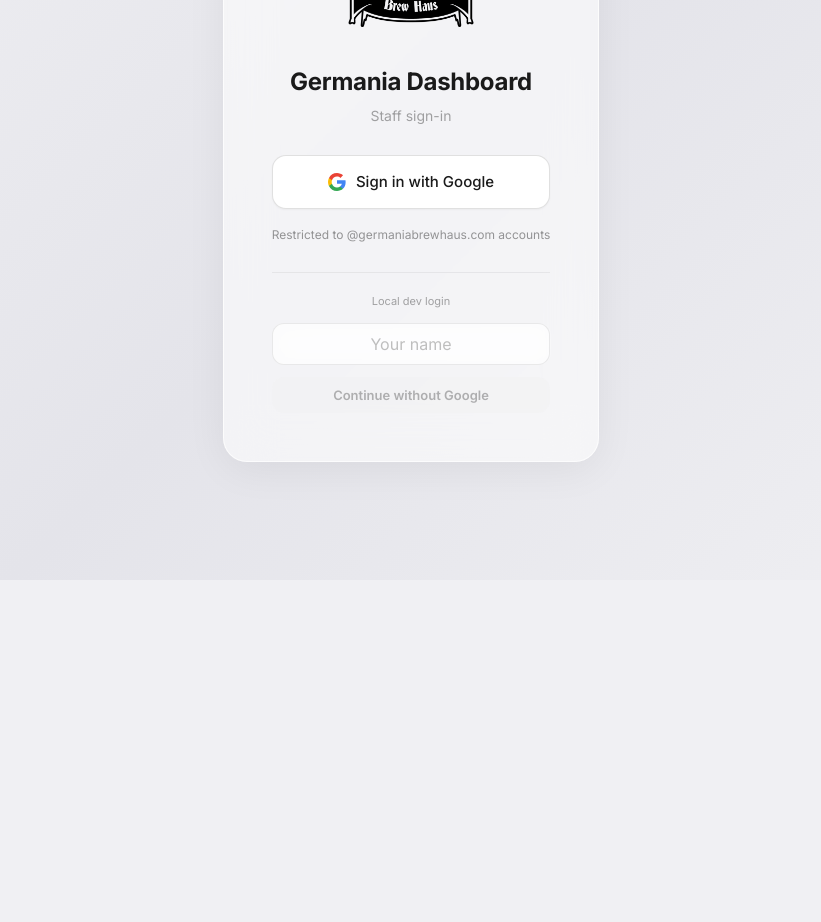
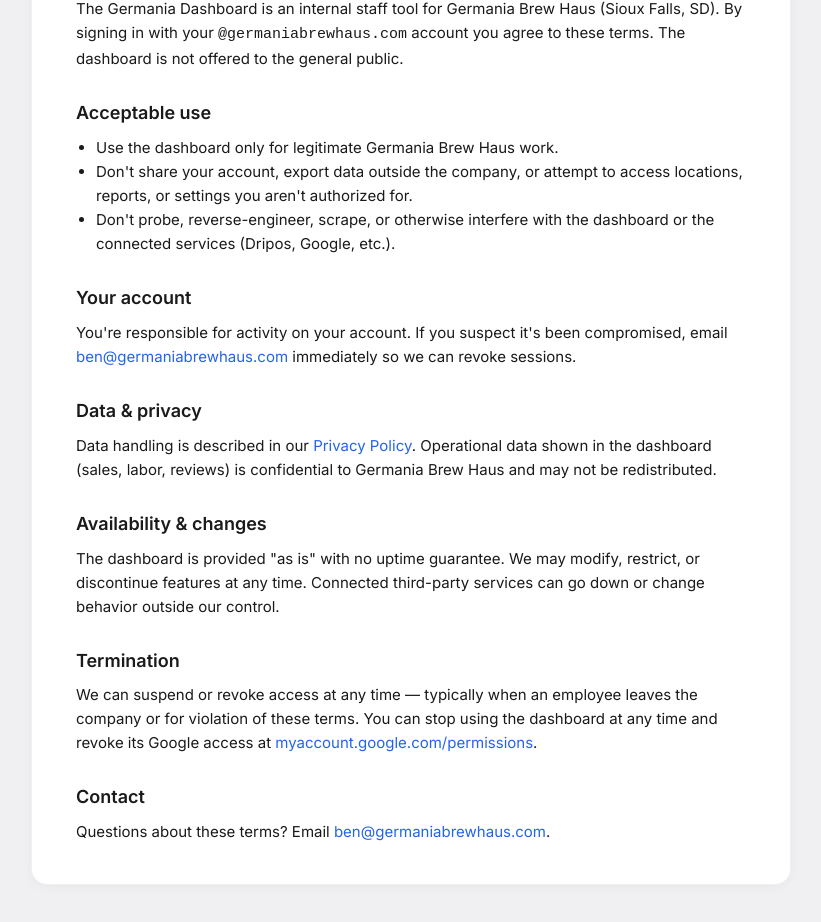
Before and after one commit to benjaminBrynildsen/germania-dashboard-live, a React (Vite) app: page /terms in a window 1280 px wide. Shown: the part 220-1142 px from the top of the page, without its empty margins (229-1050 px from the left). Before the commit the page ends 800 px from the top, so only its background shows below. Built offline with nearby package versions, Linux system fonts and the light colour scheme; no server answers.

Commit message:
Add Terms of Service page + link from login
Mirrors the existing Privacy page (public route, no auth required) so
the URL can be used on the Google OAuth consent screen. Login footer
now links to both Terms and Privacy.

Co-Authored-By: Claude Opus 4.7 (1M context) <noreply@anthropic.com>

```diff
--- a/src/App.tsx
+++ b/src/App.tsx
@@ -14,6 +14,7 @@ import WeatherClosure from './pages/WeatherClosure';
 import CogManager from './pages/CogManager';
 import WeeklySales from './pages/WeeklySales';
 import Privacy from './pages/Privacy';
+import Terms from './pages/Terms';
 
 export default function App() {
   const { user, loading, logout } = useAuth();
@@ -23,6 +24,9 @@ export default function App() {
   // reachable without a session).
   if (pathname === '/privacy') {
     return <Privacy />;
+  }
+  if (pathname === '/terms') {
+    return <Terms />;
   }
 
   if (loading) {
@@ -62,6 +66,7 @@ export default function App() {
         <Route path="/cog" element={<CogManager />} />
         <Route path="/weekly-sales" element={<WeeklySales />} />
         <Route path="/privacy" element={<Privacy />} />
+        <Route path="/terms" element={<Terms />} />
         <Route path="*" element={<Navigate to="/" />} />
       </Routes>
     </Layout>
--- a/src/pages/Login.tsx
+++ b/src/pages/Login.tsx
@@ -170,6 +170,22 @@ export default function Login() {
           Restricted to @germaniabrewhaus.com accounts
         </p>
 
+        <p
+          style={{
+            marginTop: 18,
+            fontSize: 12,
+            color: 'rgba(0,0,0,0.35)',
+          }}
+        >
+          <a href="/terms" style={{ color: 'inherit', textDecoration: 'underline' }}>
+            Terms of Service
+          </a>
+          {' · '}
+          <a href="/privacy" style={{ color: 'inherit', textDecoration: 'underline' }}>
+            Privacy Policy
+          </a>
+        </p>
+
         {(IS_GH_PAGES || IS_LOCALHOST) && (
           <div
             style={{
--- /dev/null
+++ b/src/pages/Terms.tsx
@@ -0,0 +1,119 @@
+export default function Terms() {
+  return (
+    <div
+      style={{
+        minHeight: '100vh',
+        background: '#f0f0f3',
+        padding: '40px 20px',
+      }}
+    >
+      <div
+        style={{
+          maxWidth: 760,
+          margin: '0 auto',
+          background: '#fff',
+          borderRadius: 16,
+          padding: '40px 44px',
+          boxShadow: '0 2px 12px rgba(0,0,0,0.04)',
+          border: '1px solid rgba(0,0,0,0.06)',
+          color: '#1a1a1a',
+          lineHeight: 1.6,
+          fontSize: 15,
+        }}
+      >
+        <h1 style={{ fontSize: 28, fontWeight: 700, marginBottom: 6 }}>Terms of Service</h1>
+        <p style={{ color: 'rgba(0,0,0,0.5)', fontSize: 13, marginBottom: 28 }}>
+          Germania Dashboard · Last updated May 11, 2026
+        </p>
+
+        <h2 style={{ fontSize: 18, fontWeight: 600, marginTop: 28, marginBottom: 8 }}>
+          Who this applies to
+        </h2>
+        <p>
+          The Germania Dashboard is an internal staff tool for Germania Brew Haus
+          (Sioux Falls, SD). By signing in with your{' '}
+          <code>@germaniabrewhaus.com</code> account you agree to these terms.
+          The dashboard is not offered to the general public.
+        </p>
+
+        <h2 style={{ fontSize: 18, fontWeight: 600, marginTop: 28, marginBottom: 8 }}>
+          Acceptable use
+        </h2>
+        <ul style={{ paddingLeft: 20 }}>
+          <li>Use the dashboard only for legitimate Germania Brew Haus work.</li>
+          <li>
+            Don't share your account, export data outside the company, or attempt
+            to access locations, reports, or settings you aren't authorized for.
+          </li>
+          <li>
+            Don't probe, reverse-engineer, scrape, or otherwise interfere with
+            the dashboard or the connected services (Dripos, Google, etc.).
+          </li>
+        </ul>
+
+        <h2 style={{ fontSize: 18, fontWeight: 600, marginTop: 28, marginBottom: 8 }}>
+          Your account
+        </h2>
+        <p>
+          You're responsible for activity on your account. If you suspect it's
+          been compromised, email{' '}
+          <a href="mailto:ben@germaniabrewhaus.com" style={{ color: '#2563eb' }}>
+            ben@germaniabrewhaus.com
+          </a>{' '}
+          immediately so we can revoke sessions.
+        </p>
+
+        <h2 style={{ fontSize: 18, fontWeight: 600, marginTop: 28, marginBottom: 8 }}>
+          Data &amp; privacy
+        </h2>
+        <p>
+          Data handling is described in our{' '}
+          <a href="/privacy" style={{ color: '#2563eb' }}>
+            Privacy Policy
+          </a>
+          . Operational data shown in the dashboard (sales, labor, reviews) is
+          confidential to Germania Brew Haus and may not be redistributed.
+        </p>
+
+        <h2 style={{ fontSize: 18, fontWeight: 600, marginTop: 28, marginBottom: 8 }}>
+          Availability &amp; changes
+        </h2>
+        <p>
+          The dashboard is provided "as is" with no uptime guarantee. We may
+          modify, restrict, or discontinue features at any time. Connected
+          third-party services can go down or change behavior outside our
+          control.
+        </p>
+
+        <h2 style={{ fontSize: 18, fontWeight: 600, marginTop: 28, marginBottom: 8 }}>
+          Termination
+        </h2>
+        <p>
+          We can suspend or revoke access at any time — typically when an
+          employee leaves the company or for violation of these terms. You can
+          stop using the dashboard at any time and revoke its Google access at{' '}
+          <a
+            href="https://myaccount.google.com/permissions"
+            target="_blank"
+            rel="noreferrer"
+            style={{ color: '#2563eb' }}
+          >
+            myaccount.google.com/permissions
+          </a>
+          .
+        </p>
+
+        <h2 style={{ fontSize: 18, fontWeight: 600, marginTop: 28, marginBottom: 8 }}>
+          Contact
+        </h2>
+        <p style={{ marginBottom: 0 }}>
+          Questions about these terms? Email{' '}
+          <a href="mailto:ben@germaniabrewhaus.com" style={{ color: '#2563eb' }}>
+            ben@germaniabrewhaus.com
+          </a>
+          .
+        </p>
+      </div>
+    </div>
+  );
+}
```
